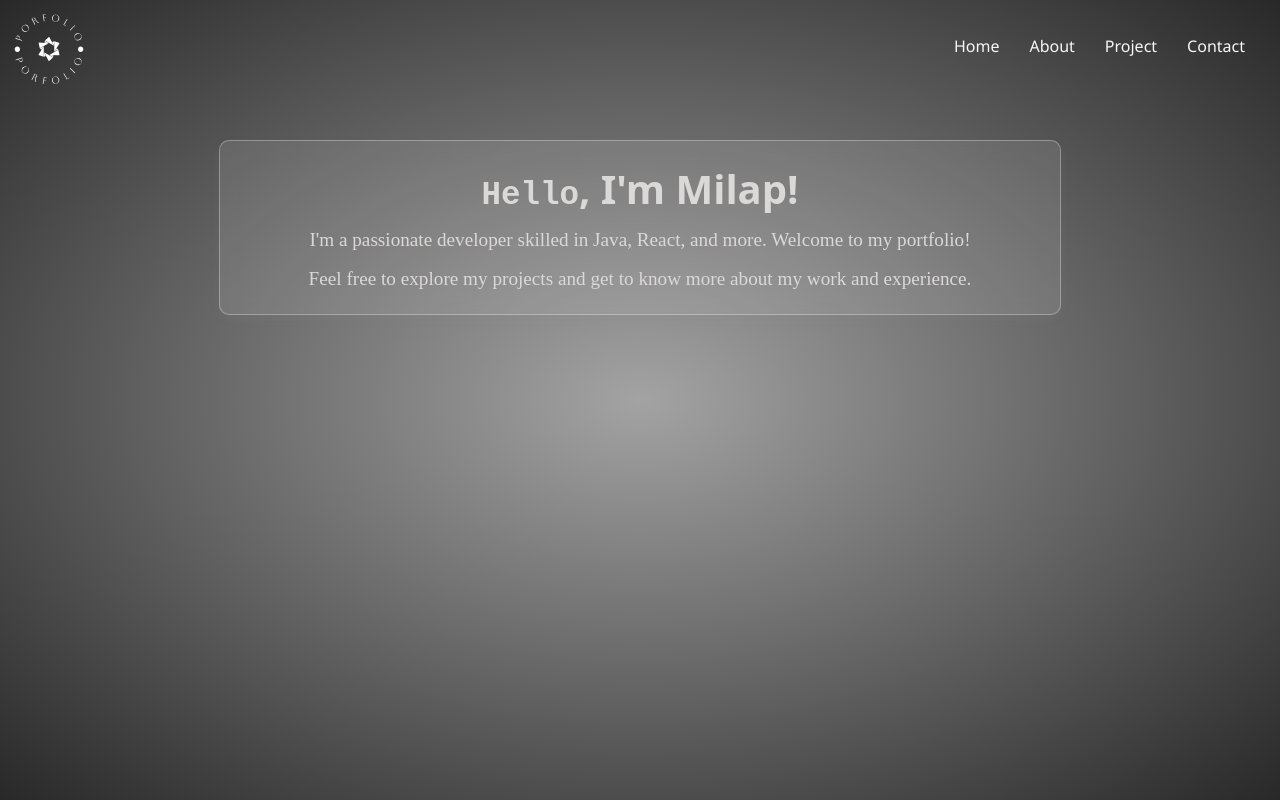
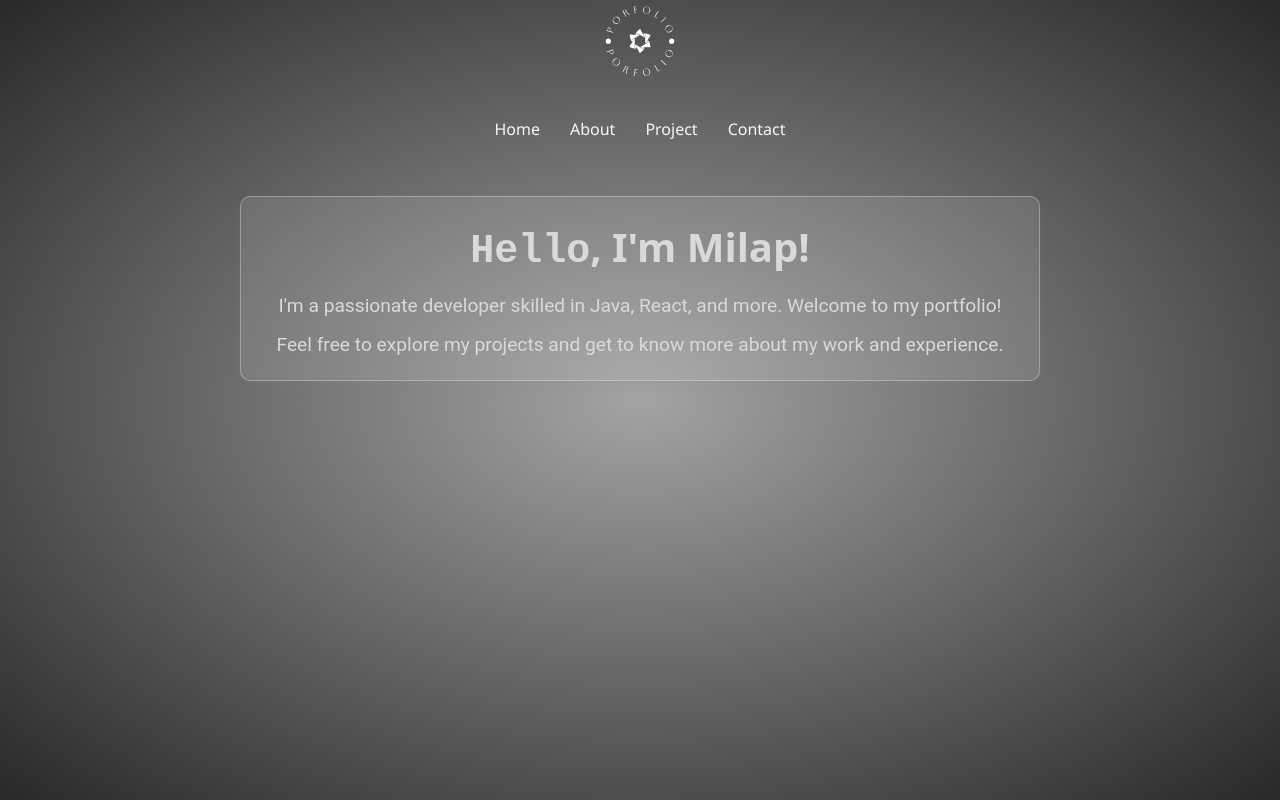
Before and after one commit to Milap-Magar/Task, a React (Vite) app: page / in a window 1280 px wide. Built offline with nearby package versions, Linux system fonts and the light colour scheme.

Commit message:
MUI learnt and Navsection changed to MUI

```diff
--- a/src/App.tsx
+++ b/src/App.tsx
@@ -3,7 +3,6 @@ import { About, Contact, Home } from "./pages";
 
 const App = () => {
   return (
-    <>
     <BrowserRouter>
       <Routes>
         <Route path="/" element={<Home />} />
@@ -11,7 +10,6 @@ const App = () => {
         <Route path="/contact" element={<Contact />} />
       </Routes>
     </BrowserRouter>
-    </>
   );
 };
 
--- a/src/components/Navbar/Nav.css
+++ b/src/components/Navbar/Nav.css
@@ -1,15 +1,3 @@
-/* Default styles */
-.container {
-  width: 100%;
-  height: 17vh;
-  display: flex;
-  justify-content: space-between;
-  background-color: transparent;
-}
-/* Figure Section */
-.figure-container {
-  padding: 6px;
-}
 #logo-img {
   width: 75px;
   height: auto;
@@ -41,15 +29,6 @@
 }
 
 @media screen and (max-width: 600px) {
-  .container {
-    flex-direction: column;
-    height: auto;
-  }
-
-  .figure-container {
-    padding: 10px;
-  }
-
   .nav-container {
     padding: 10px;
   }
@@ -60,14 +39,6 @@
 }
 
 @media screen and (min-width: 601px) and (max-width: 1200px) {
-  .container {
-    height: 20vh;
-  }
-
-  .figure-container {
-    padding: 8px;
-  }
-
   .nav-container {
     padding: 15px;
   }
@@ -78,14 +49,6 @@
 }
 
 @media screen and (min-width: 1201px) {
-  .container {
-    height: 15vh;
-  }
-
-  .figure-container {
-    padding: 12px;
-  }
-
   .nav-container {
     padding: 25px;
   }
--- a/src/components/Navbar/Navbar.tsx
+++ b/src/components/Navbar/Navbar.tsx
@@ -1,15 +1,28 @@
 import NavMenu from "./NavMenu";
-import Logo  from "../../assets/logo1.svg";
-import "./Nav.css";
+import Logo from "../../assets/logo1.svg";
+import { Container, styled } from "@mui/material";
+
+// import "./Nav.css";
 
 const Navbar = () => {
+  const StyledContainer = styled("figure")({
+    display: "flex",
+    justifyContent: "center",
+    alignItems: "center",
+    padding: "6px",
+  });
+  const LogoImage = styled("img")({
+    width: "70px",
+    height: "auto",
+  });
+
   return (
-    <header className="container">
-      <figure className="figure-container">
-        <img src={Logo} alt="Logo image" id="logo-img" />
-      </figure>
+    <Container>
+      <StyledContainer>
+        <LogoImage src={Logo} alt="Logo image" />
+      </StyledContainer>
       <NavMenu />
-    </header>
+    </Container>
   );
 };
 
--- a/src/main.tsx
+++ b/src/main.tsx
@@ -1,10 +1,18 @@
-import React from 'react'
-import ReactDOM from 'react-dom/client'
-import App from './App.tsx'
-import './index.css'
+import React from "react";
+import ReactDOM from "react-dom/client";
+import App from "./App";
+import "./index.css";
 
-ReactDOM.createRoot(document.getElementById('root')!).render(
+import { ThemeProvider } from "@mui/material/styles";
+import CssBaseline from "@mui/material/CssBaseline";
+
+import theme from "./theme";
+
+ReactDOM.createRoot(document.getElementById("root")!).render(
   <React.StrictMode>
-    <App />
-  </React.StrictMode>,
-)
+    <ThemeProvider theme={theme}>
+      <CssBaseline />
+      <App />
+    </ThemeProvider>
+  </React.StrictMode>
+);
--- a/src/pages/Home.tsx
+++ b/src/pages/Home.tsx
@@ -1,12 +1,21 @@
+import { Container, Box, styled } from "@mui/material";
 import { Main, Navbar } from "../components";
-import "./index.css";
+
+const WrapperContainer = styled(Container)({
+  width: "100%",
+  height: "100vh",
+  background:
+    "radial-gradient(ellipse, hsl(0, 0%, 64%) 0%, hsl(0, 1%, 16%) 100%, hsl(0, 0%, 41%) 50%)",
+});
 
 const Home = () => {
   return (
-    <section className="wrapper-container">
-      <Navbar />
-      <Main />
-    </section>
+    <WrapperContainer maxWidth="xl" disableGutters>
+      <Box>
+        <Navbar />
+        <Main />
+      </Box>
+    </WrapperContainer>
   );
 };
 
--- /dev/null
+++ b/src/theme.ts
@@ -0,0 +1,17 @@
+import { createTheme } from "@mui/material/styles";
+
+const theme = createTheme({
+  palette: {
+    primary: {
+      main: "#1976d2",
+    },
+    secondary: {
+      main: "#dc004e",
+    },
+  },
+  typography: {
+    fontFamily: "Roboto, Arial, sans-serif",
+  },
+});
+
+export default theme;
```
Lines whose indentation alone changed are shown as unchanged.
